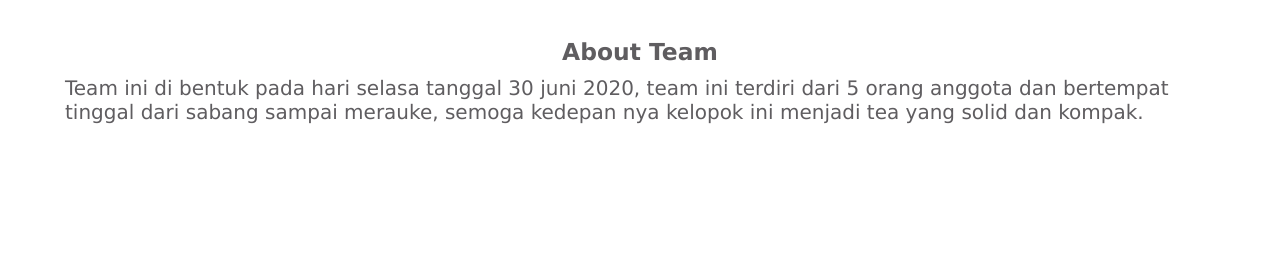
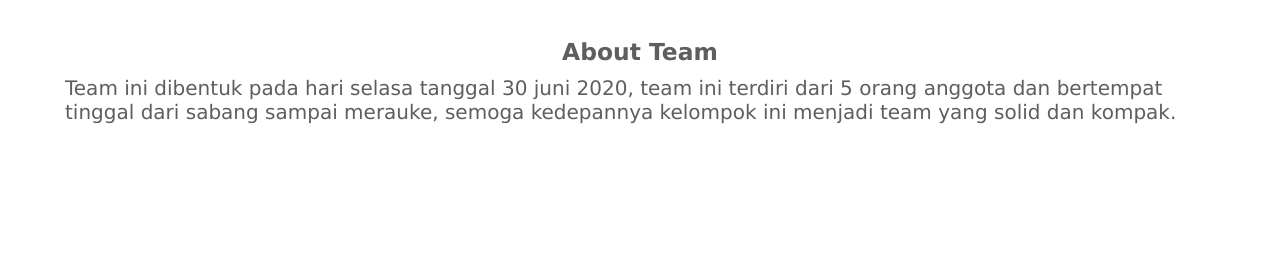
Before and after one commit to miftahsyahita/CEB-Team-05, a plain HTML site: page index.html in a window 1280 px wide. Shown: the part 542-800 px from the top of the page. Drawn offline with Linux system fonts and the light colour scheme.

Commit message:
Update index.html

```diff
--- a/index.html
+++ b/index.html
@@ -4,7 +4,7 @@
     <meta charset="utf-8" />
      <meta name="viewport" content="width=device-width, initial-scale=1.0"/>
      <link rel="stylesheet" href="style.css" />
-    <title>Portfolio Team</title>
+    <title>Portofolio Team</title>
 
   </head>
   <body>
@@ -36,7 +36,7 @@
     <div class="about">
       <div class="container">
         <h3>About Team</h3>
-        <p>Team ini di bentuk pada hari selasa tanggal 30 juni 2020, team ini terdiri dari 5 orang anggota dan bertempat tinggal dari sabang sampai merauke, semoga kedepan nya kelopok ini menjadi tea yang solid dan kompak.</p>
+        <p>Team ini dibentuk pada hari selasa tanggal 30 juni 2020, team ini terdiri dari 5 orang anggota dan bertempat tinggal dari sabang sampai merauke, semoga kedepannya kelompok ini menjadi team yang solid dan kompak.</p>
       </div>
     </div>
 
```
